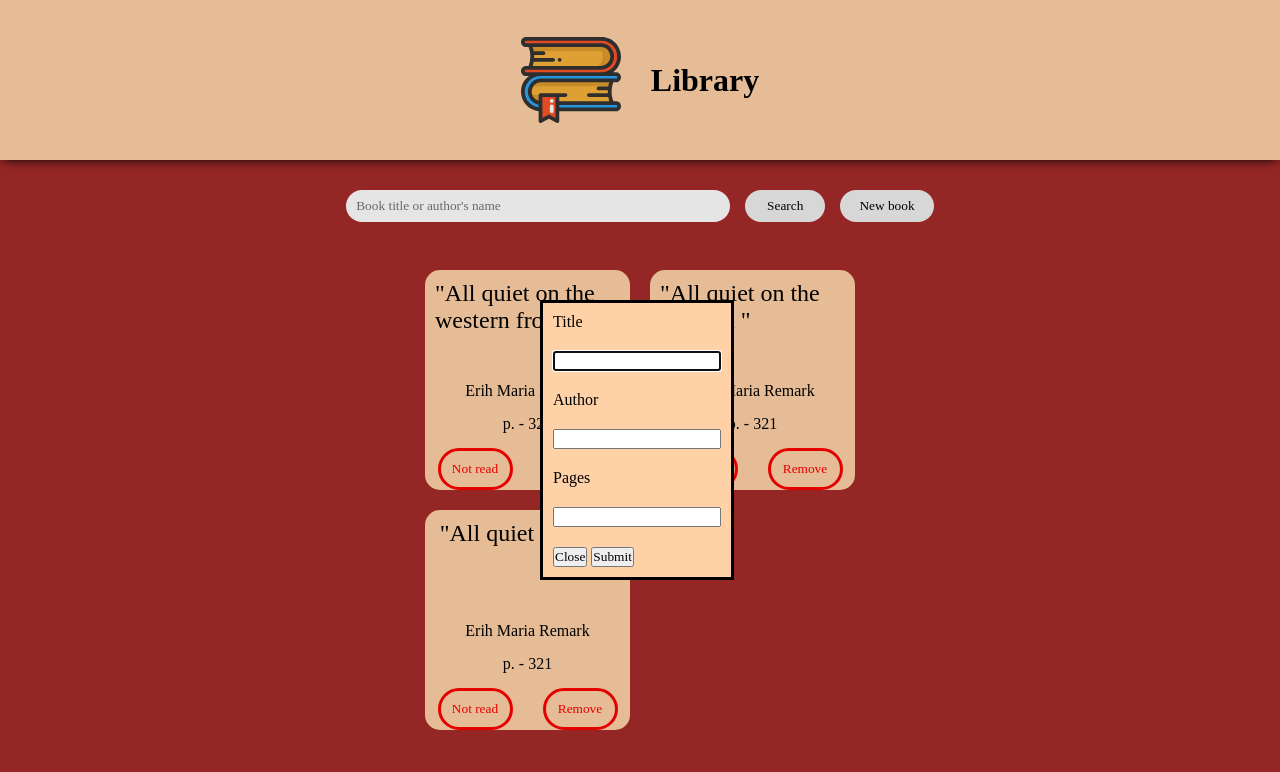
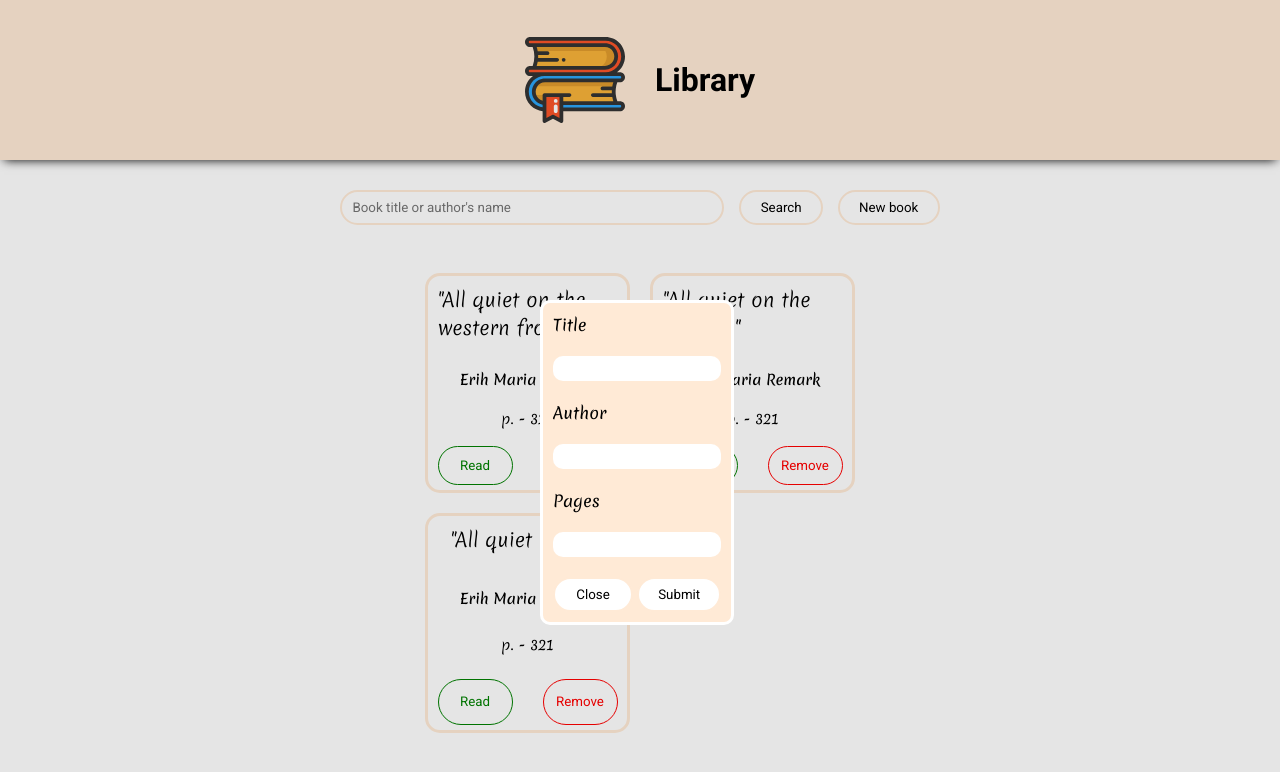
Before and after one commit to ViacheslavHirshev/Library, a plain HTML site: page index.html in a window 1280 px wide. Both pictures are taken after a click on the button "New book". Drawn offline with Linux system fonts and the light colour scheme; a web font is replaced by a local one.

Commit message:
Fixed bugs, changed styles
Fixed problem when empty book card was created
Fixed problem when read/not read state was reseting
Changed color theme and finished styling of all elements

```diff
--- a/index.html
+++ b/index.html
@@ -5,6 +5,8 @@
     <meta name="viewport" content="width=device-width, initial-scale=1.0">
     <link href="style.css" rel="stylesheet"/>
     <title>Library</title>
+
+    <link href="https://fonts.googleapis.com/css2?family=Merienda:wght@300&display=swap" rel="stylesheet">
 </head>
 
 <body>
@@ -29,7 +31,6 @@
                 <div class="book-card"></div>
                 <div class="book-card"></div>
                 <div class="book-card"></div> -->
-
             </div>
         </div>
     </main>
@@ -37,13 +38,13 @@
     <dialog>
         <form>
             <label for="title-field">Title</label>
-            <input id="title-field" class="input-field" name="title"/>
+            <input id="title-field" class="input-field" name="title" required />
 
             <label for="author-field">Author</label>
-            <input id="author-field" class="input-filed" name="author"/>
+            <input id="author-field" class="input-filed" name="author" required />
 
             <label for="pages-field">Pages</label>
-            <input id="pages-field" class="input-field" name="pages"/>
+            <input id="pages-field" class="input-field" name="pages" required />
 
             <div class="dialog-buttons">
                 <button type="button" class="close-btn">Close</button>
--- a/script.js
+++ b/script.js
@@ -1,16 +1,16 @@
 const bookLibrary = [];
 
-function Book(title, authorName, pages)
+function Book(title, authorName, pages, isRead)
 {
     this.title = title;
     this.authorName = authorName;
     this.pages = pages;
-    this.read = false;
+    this.read = isRead;
 }
 
-function addBookToLibrary(title, authorName, pages)
+function addBookToLibrary(title, authorName, pages, isRead = false)
 {
-    bookLibrary.push(new Book(title, authorName, pages));
+    bookLibrary.push(new Book(title, authorName, pages, isRead));
 }
 
 function displayBooks(library)
@@ -36,16 +36,18 @@ function createBookCard(book, booksContainer)
     bookCard.classList.add("book-card");
 
     const bookTitle = document.createElement("div");
-    bookTitle.textContent = book.title;
+    bookTitle.textContent = "\"" + book.title + "\"";
     bookTitle.classList.add("book-title");
     bookCard.append(bookTitle);
 
     const authorName = document.createElement("div");
     authorName.textContent = book.authorName;
+    authorName.classList.add("book-author");
     bookCard.append(authorName);
 
     const pages = document.createElement("div");
     pages.textContent = "p. - " + book.pages;
+    pages.classList.add("book-pages");
     bookCard.append(pages);
 
     const btnContainer = document.createElement("div");
@@ -53,11 +55,21 @@ function createBookCard(book, booksContainer)
     bookCard.append(btnContainer);
 
     const isReadBtn = document.createElement("button");
-    isReadBtn.textContent = "Not read";
-    isReadBtn.classList.add("not-read-btn");
+
+    if(book.read)
+    {
+        isReadBtn.classList.add("read-btn");
+        isReadBtn.innerText = "Read";
+    }
+    else
+    {
+        isReadBtn.classList.add("not-read-btn");
+        isReadBtn.innerText = "Not read";
+    }
+
     isReadBtn.addEventListener("click", () =>
     {
-        if (toggleRead(book))
+        if (book.toggleRead())
         {
            isReadBtn.textContent = "Read";
         }
@@ -121,15 +133,14 @@ function submitForm()
     );
 }
 
-function toggleRead(book)
+Book.prototype.toggleRead = function()
 {
-    book.read = !book.read;
-    return book.read;
+    return this.read = !this.read;
 }
 
-addBookToLibrary("\"All quiet on the western front\"", "Erih Maria Remark", "321");
-addBookToLibrary("\"All quiet on the western \"", "Erih Maria Remark", "321");
-addBookToLibrary("\"All quiet on the \"", "Erih Maria Remark", "321");
+addBookToLibrary("All quiet on the western front", "Erih Maria Remark", "321", true);
+addBookToLibrary("All quiet on the western", "Erih Maria Remark", "321", true);
+addBookToLibrary("All quiet on the", "Erih Maria Remark", "321", true);
 displayBooks(bookLibrary);
 bindAddBtn();
 bindCloseBtn();
--- a/style.css
+++ b/style.css
@@ -1,13 +1,15 @@
+@import url('https://fonts.googleapis.com/css2?family=Fragment+Mono:ital@0;1&family=Merienda:wght@300..900&family=Noto+Serif:ital,wght@0,100..900;1,100..900&family=Roboto:ital,wght@0,100..900;1,100..900&display=swap');
+
 * {
     margin: 0;
     padding: 0;
     box-sizing: border-box;
-    font-family: 'Times New Roman', Times, serif;
+    font-family: 'Roboto', 'Times New Roman', Times, serif;
 }
 
 :root {
-    --bg-clr1: #ffd1a6;
-    --bg-clr2: brown;
+    --bg-clr1: #ffead6;
+    --bg-clr2: #fff;
 }
 
 body {
@@ -40,6 +42,9 @@ dialog {
     top: 50%;
     margin-left: -100px;
     margin-top: -100px;
+
+    border: 1mm solid var(--bg-clr2);
+    border-radius: 10px;
 }
 
 form {
@@ -50,9 +55,35 @@ form {
     padding: 10px;
 }
 
+label {
+    font-family: "Merienda", "Roboto", "Times New Roman", Times, serif;
+}
+
+form input {
+    border: none;
+    border-radius: 10px;
+    padding: 5px;
+}
+
+form input:focus {
+    outline: none;
+}
+
 .library-icon {
     width: 100px;
     height: 100px;
+}
+
+form button {
+    border: 2px solid var(--bg-clr1);
+    background-color: white;
+    border-radius: 25px;
+    min-width: 5rem;
+    padding: 0.5rem 1.2rem 0.5rem 1.2rem;
+}
+
+form button:hover {
+    cursor: pointer;
 }
 
 .workspace {
@@ -69,7 +100,7 @@ form {
 }
 
 .search-bar {
-    border: none;
+    border: 2px solid var(--bg-clr1);
     border-radius: 25px;
     width: 30%;
     padding: 0 10px 0 10px;
@@ -80,7 +111,8 @@ form {
 }
 
 .control-btn {
-    border: none;
+    border: 2px solid var(--bg-clr1);
+    background-color: white;
     border-radius: 25px;
     min-width: 5rem;
     padding: 0.5rem 1.2rem 0.5rem 1.2rem;
@@ -88,6 +120,7 @@ form {
 
 .control-btn:hover {
     background-color: var(--bg-clr1);
+    cursor: pointer;
 }
 
 .books {
@@ -103,8 +136,7 @@ form {
 }
 
 .book-card {
-    background-color: #ffd1a6;
-    /* border: 1px solid #ffdd46; */
+    border: 1mm solid var(--bg-clr1);
     border-radius: 15px;
     display: flex;
     flex-direction: column;
@@ -112,51 +144,84 @@ form {
     align-items: center;
 }
 
+.book-card:hover {
+    box-shadow: 10px 10px 20px 1px #ccc;
+}
+
 .book-title {
-    font-size: 1.5rem;
+    font-family: "Merienda", serif;
+    font-optical-sizing: auto;
+    font-weight: 300;
+    font-size: 1.2rem;
     align-self: center;
     padding: 10px;
     flex: 1 1 auto;
+}
+
+.book-author {
+    font-family: "Merienda", serif;
+    font-optical-sizing: auto;
+    font-weight: 500;
+    font-size: 0.9rem;
+    flex: 1 1 auto;
+}
+
+.book-pages {
+    font-family: "Merienda", serif;
+    font-optical-sizing: auto;
+    font-weight: 300;
+    font-size: 0.9rem;
+    flex: 1 1 auto;
+}
+
+.btn-container {
+    flex: 1 1 auto;
+    margin-bottom: 5px;
+    display: flex;
+    gap: 30px;
 }
 
 .remove-btn {
     background: none;
     border-radius: 25px;
     color: red;
-    border: 1mm solid red;
+    border: 1px solid red;
     padding: 10px;
     min-width: 75px;
+}
+
+.remove-btn:hover {
+    background-color: red;
+    color: white;
+    cursor: pointer;
 }
 
 .read-btn {
     background: none;
     border-radius: 25px;
     color: green;
-    border: 1mm solid green;
+    border: 1px solid green;
     padding: 10px;
     min-width: 75px;
 }
 
 .read-btn:hover {
     background-color: green;
-    color: black;
+    color: white;
+    cursor: pointer;
 }
 
 .not-read-btn {
     background: none;
     border-radius: 25px;
     color: red;
-    border: 1mm solid red;
+    border: 1px solid red;
     padding: 10px;
     min-width: 75px;
 }
 
 .not-read-btn:hover {
     background-color: red;
-    color: black;
+    color: white;
+    cursor: pointer;
 }
-
-.btn-container {
-    display: flex;
-    gap: 30px;
-}
```
